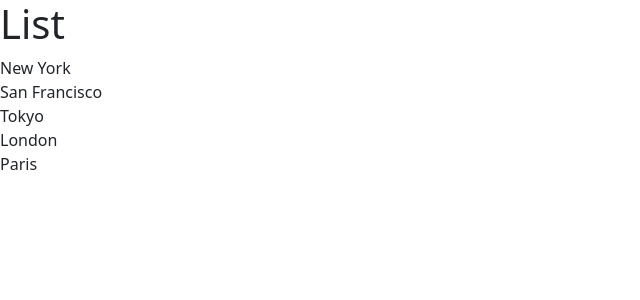
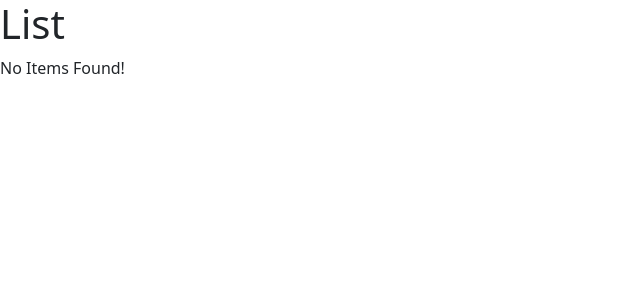
Before and after one commit to haleighspurlock/react-typescript, a React (Vite) app: page / in a window 1280 px wide. Shown: the top 300 px of the page, without its empty margins (0-640 px from the left). Built offline with nearby package versions, Linux system fonts and the light colour scheme.

Commit message:
conditional rendering

```diff
--- a/src/components/ListGroup.tsx
+++ b/src/components/ListGroup.tsx
@@ -1,9 +1,11 @@
 function ListGroup() {
-  const items = ["New York", "San Francisco", "Tokyo", "London", "Paris"];
+  let items = ["New York", "San Francisco", "Tokyo", "London", "Paris"];
+  items = [];
 
   return (
     <>
       <h1>List</h1>
+      {items.length === 0 && <p>No Items Found!</p>}
       <ul className="list-group">
         {items.map((item) => (
           <li key={item}>{item}</li>
```
